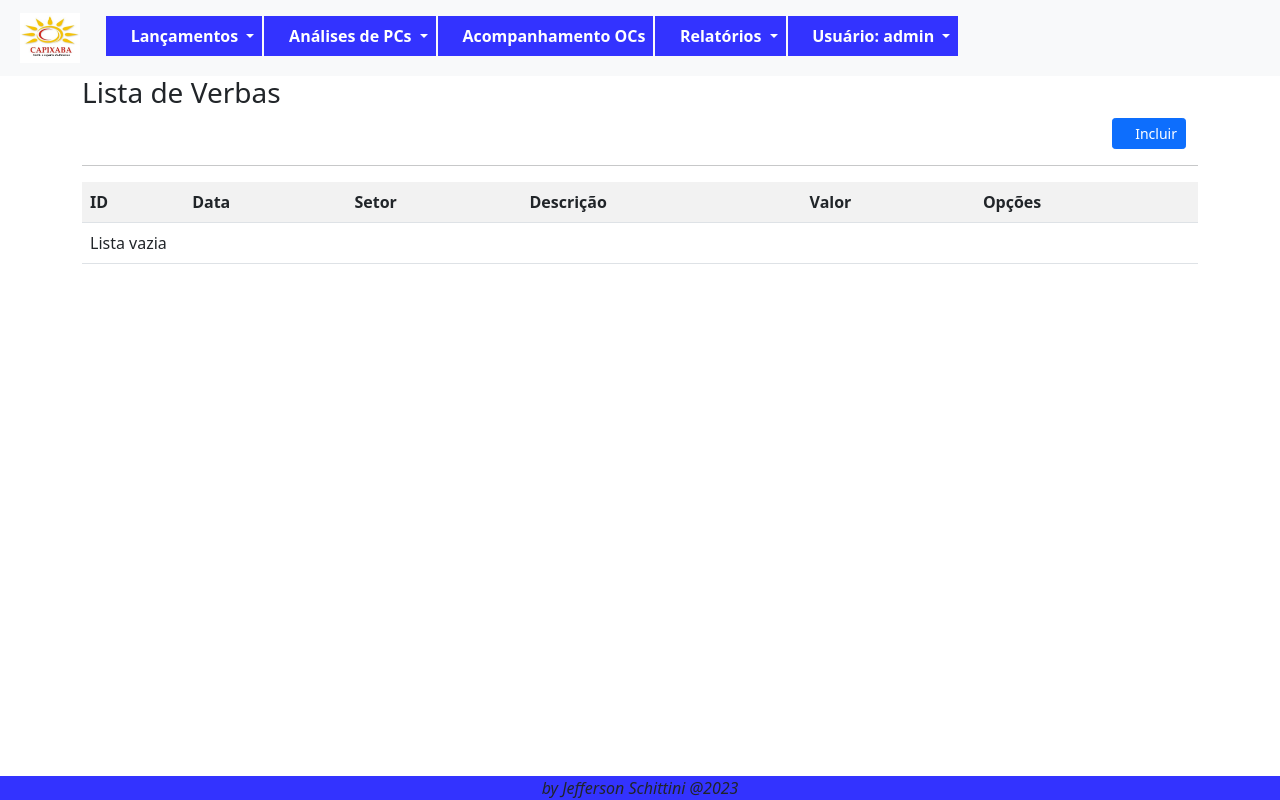
After one commit to jefferschi/aproverba, a Django app: page /verbas/listar/ in a window 1280 px wide. The commit adds this page. Run offline with Django 4.2, Linux system fonts and the light colour scheme; a user stored in the database is signed in; data that the repository does not hold is empty; some libraries are stand-ins or nearby versions; some web fonts are replaced.

Commit message:
menu finalizado

```diff
--- a/aproverba/urls.py
+++ b/aproverba/urls.py
@@ -20,5 +20,6 @@ from django.urls import path, include
 urlpatterns = [
     path('admin/', admin.site.urls),
     path('', include('paginas.urls')),
-    path('',include('usuarios.urls'))
+    path('',include('usuarios.urls')),
+    path('', include('fluxo.urls')),
 ]
--- /dev/null
+++ b/fluxo/templates/fluxo/listas/lista-verbas.html
@@ -0,0 +1,58 @@
+{% extends 'paginas/base.html' %}
+{% load static %}
+
+{% block titulo%}
+    <title>Verbas</title>
+{% endblock titulo%}
+
+{% block info_tela%}
+
+{% endblock info_tela%}
+
+
+{% block conteudo %}
+<h3>Lista de Verbas </h3>
+<div class="container container-dir">
+    <a href="#" class="btn btn-primary btn-sm" title="Incluir nova verba"> <!--href="{ url 'cad-verbas'}"-->
+        <i class="fa-solid fa-square-plus mr-2"></i> Incluir</a>
+</div>
+
+<hr>
+<div class="table-responsive">
+    <table class="table table-striped">
+        <tr>
+            <th>ID</th>
+            <th>Data</th>
+            <th>Setor</th>
+            <th>Descrição</th>
+            <th>Valor</th>
+            <th>Opções</th>
+        </tr>
+
+        {% for verba in object_list %}
+        <tr>
+            <td>{{ verba.pk }}</td>
+            <td>{{ verba.data_verba }}</td>
+            <td>{{ verba.setor_verba }}</td>
+            <td>{{ verba.desc_verba }}</td>
+            <td>{{ verba.valor_verba }}</td>
+            <td>
+                <a href="#" class="btn btn-warning btn-sm" title="Alterar Verba"><i class="fa-solid fa-pen"></i></a> <!--href="{ url 'alter-verbas' verba.pk }"-->
+                <a href="#" class="btn btn-danger btn-sm" title="Excluir Verba"><i class="fa-solid fa-trash"></i></a> <!--href="{ url 'excl-verbas' verba.pk } "-->
+            </td>
+        </tr>
+
+        {% empty %}
+        <tr>
+            <td colspan="6">Lista vazia</td>
+        </tr>
+        {% endfor%}
+    </table>
+</div>
+
+{% endblock conteudo %}
+
+
+{% block rodape %}
+
+{% endblock rodape %}
--- /dev/null
+++ b/fluxo/urls.py
@@ -0,0 +1,7 @@
+from django.urls import path
+
+from .views import VerbaList
+
+urlpatterns = [
+    path('verbas/listar/', VerbaList.as_view(), name='lista-verbas'),
+]
--- a/fluxo/views.py
+++ b/fluxo/views.py
@@ -1,3 +1,22 @@
-from django.shortcuts import render
+#from django.shortcuts import render
 
-# Create your views here.
+from django.views.generic.edit import CreateView, UpdateView, DeleteView
+from django.views.generic.list import ListView
+from .models import Verba, PedidoCompra
+
+# para requerer login ao acessar as páginas, mesmo digitando o endereço no navegador
+from django.contrib.auth.mixins import LoginRequiredMixin
+
+# redireciona o usuário depois de fazer algo
+from django.urls import reverse_lazy
+
+# para gerenciar permissões por grupos. Pode ser feito pelo gerenciador do djaango, mas aqui será pelo braces
+from braces.views import GroupRequiredMixin
+
+
+""" classes ListView - para listar os registros pelo formulário"""
+class VerbaList(GroupRequiredMixin, LoginRequiredMixin,ListView):
+    login_url = reverse_lazy('login')
+    group_required = u'Aprovador'
+    model = Verba
+    template_name = 'fluxo/listas/lista-verbas.html'
--- a/paginas/templates/paginas/base.html
+++ b/paginas/templates/paginas/base.html
@@ -43,7 +43,7 @@
                             <span>Lançamentos</span>
                         </a>
                         <ul class="dropdown-menu bg-light">
-                            <li class="nav-item"><a class="dropdown-item" href="{% url 'index' %}">Verbas</a></li>
+                            <li class="nav-item"><a class="dropdown-item" href="{% url 'lista-verbas' %}">Verbas</a></li>
                             <li class="nav-item"><a class="dropdown-item" href="{% url 'index' %}">Pedidos de Compra</a></li>
                     </div>
 
@@ -113,19 +113,15 @@
 
             <h3>Sistema de Aprovação de Verbas</h3>
         </div>
-
         {% endblock info_tela %}
 
         <div class="container">
         {% block conteudo %}
-            <h3>Tela Modelo</h3>
-            <p>Conteúdo de alguma coisa</p>
+            <h5 style="margin-top: 5%;"> Faça login no menu Usuário para acessar o sistema.</h5>
         {% endblock conteudo %}
         </div>
-
-
-
-
-
+    <footer>
+        <p style="margin-bottom: 0;"> <em> by Jefferson Schittini @2023</em></p>
+    </footer>
 </body>
 </html>
--- a/paginas/templates/paginas/index.html
+++ b/paginas/templates/paginas/index.html
@@ -4,3 +4,7 @@
 {% block titulo %}
     <title>Página Inicial</title>
 {% endblock titulo %}
+
+{% block conteudo %}
+
+{% endblock conteudo %}
--- a/static/css/estilo.css
+++ b/static/css/estilo.css
@@ -4,13 +4,32 @@
     color: white;
 }
 .meu-menu{
-    background-color: red;
+    background-color:rgb(51, 51,255);
 }
 
 .btn-meu-menu{
-
     background-color:rgb(51, 51,255);
     font-size: medium;
     font-weight: bold;
     margin-left: 2px;
 }
+
+.btn-meu-menu:hover{
+    background-color:rgb(102, 102,255);
+    font-size: medium;
+    font-weight: bold;
+    margin-left: 2px;
+    cursor: pointer;
+}
+
+.container-dir{
+    text-align: right;
+}
+
+footer{
+    position: fixed;
+    bottom: 0;
+    width: 100%;
+    background-color:rgb(51, 51,255);
+    text-align: center;
+}
```
Also changed, not shown: fluxo/templates/fluxo/listas/lista-analise-pc.html (added, +60 -0 lines), fluxo/templates/fluxo/listas/lista-pc.html (added, +62 -0 lines), db.sqlite3.
